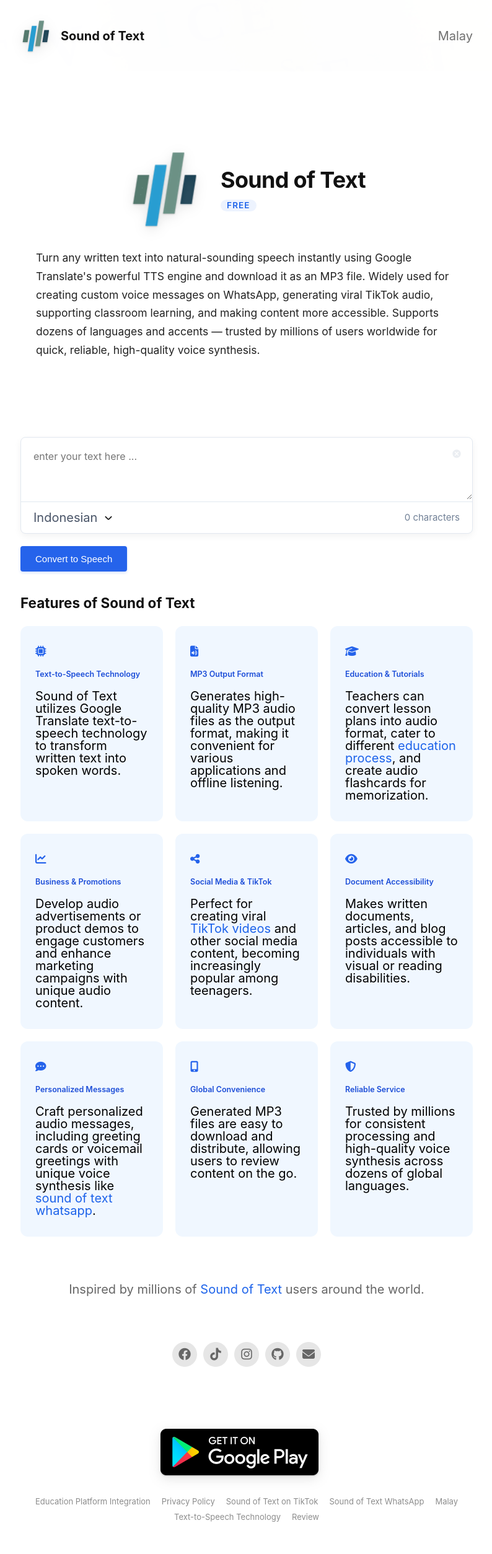
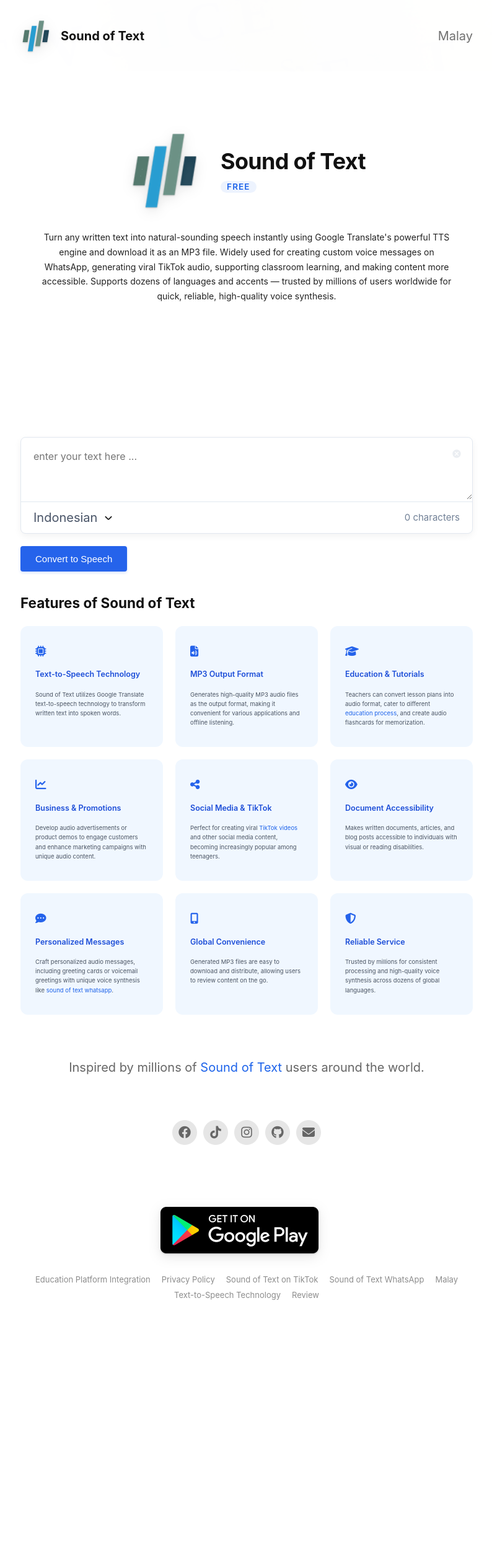
Before and after one commit to soundtext/soundtext.github.io, a Jekyll site: the page built from index.html, in a window 1280 px wide. Shown: the whole page at 62% size, without its empty margins (242-1036 px from the left). Built offline with Jekyll 4.4.1, drawn with Linux system fonts in a browser that asks for light colours; nearby versions of some CDN libraries; after the commit the page ends 2149 px from its top, so only the background shows below that.

Commit message:
Update layout.scss

```diff
--- a/_sass/layout.scss
+++ b/_sass/layout.scss
@@ -246,12 +246,12 @@
 
 .appInfo {
 	grid-area: i;
-	display: flex;
-	flex-wrap: wrap;
-	padding-top: 130px;
-	padding-bottom: 30px;
-	align-content: flex-start;
-	justify-content: center;
+    display: flex;
+    flex-wrap: wrap;
+    padding-top: 100px;
+    padding-bottom: 10px;
+    align-content: flex-start;
+    justify-content: center;
 }
 
 @media only screen and (max-width: 992px) {
@@ -340,6 +340,8 @@
 
 .appDescription {
 	color: $app-description-color;
+    font-size: .8em;
+    text-align: center;
 }
 
 @media only screen and (max-width: 992px) {
@@ -531,7 +533,7 @@
 	line-height: 1.4;
 }
 
-.feature-description {
+.feature-description, .feature-box p {
 	font-size: 0.95rem;
 	color: #4b5563;
 	line-height: 1.6;
```
